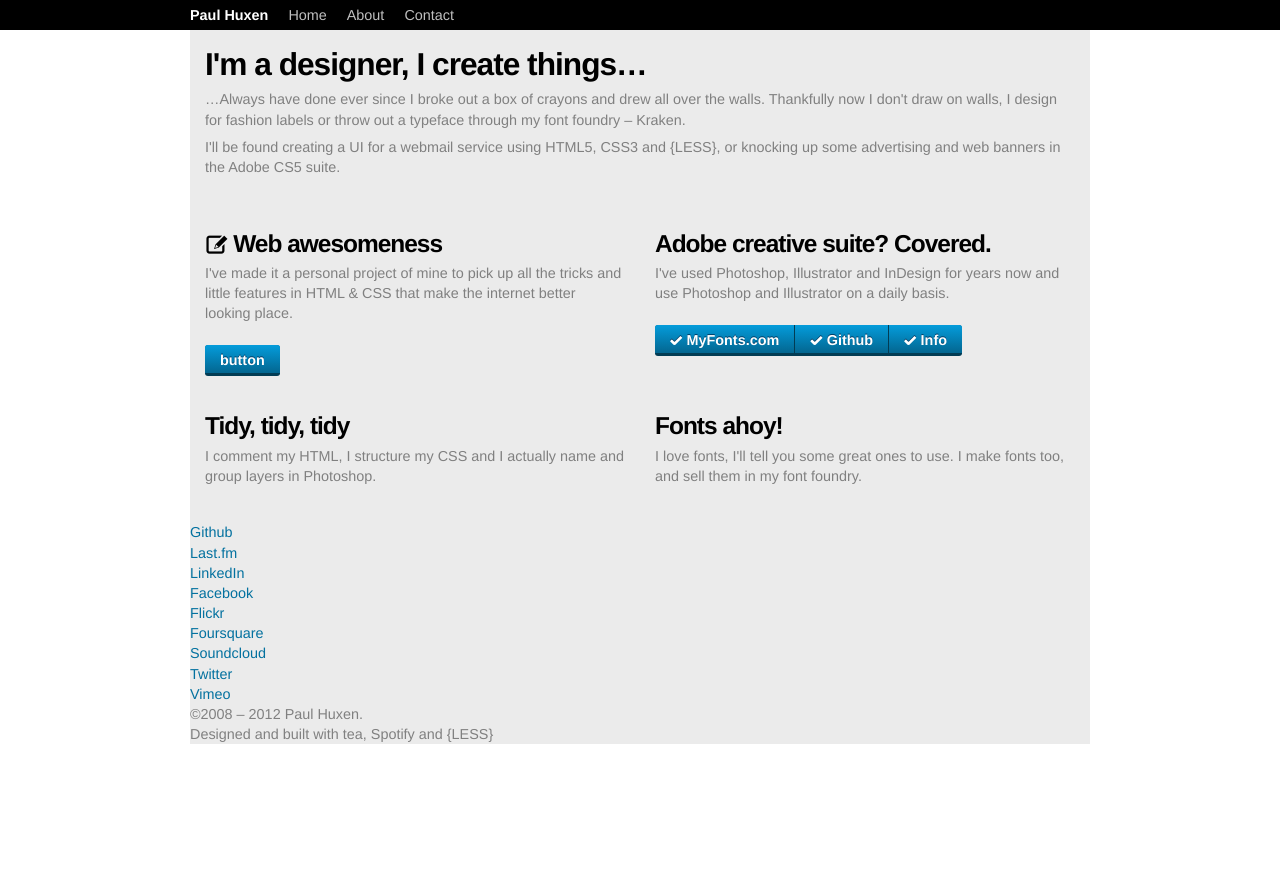
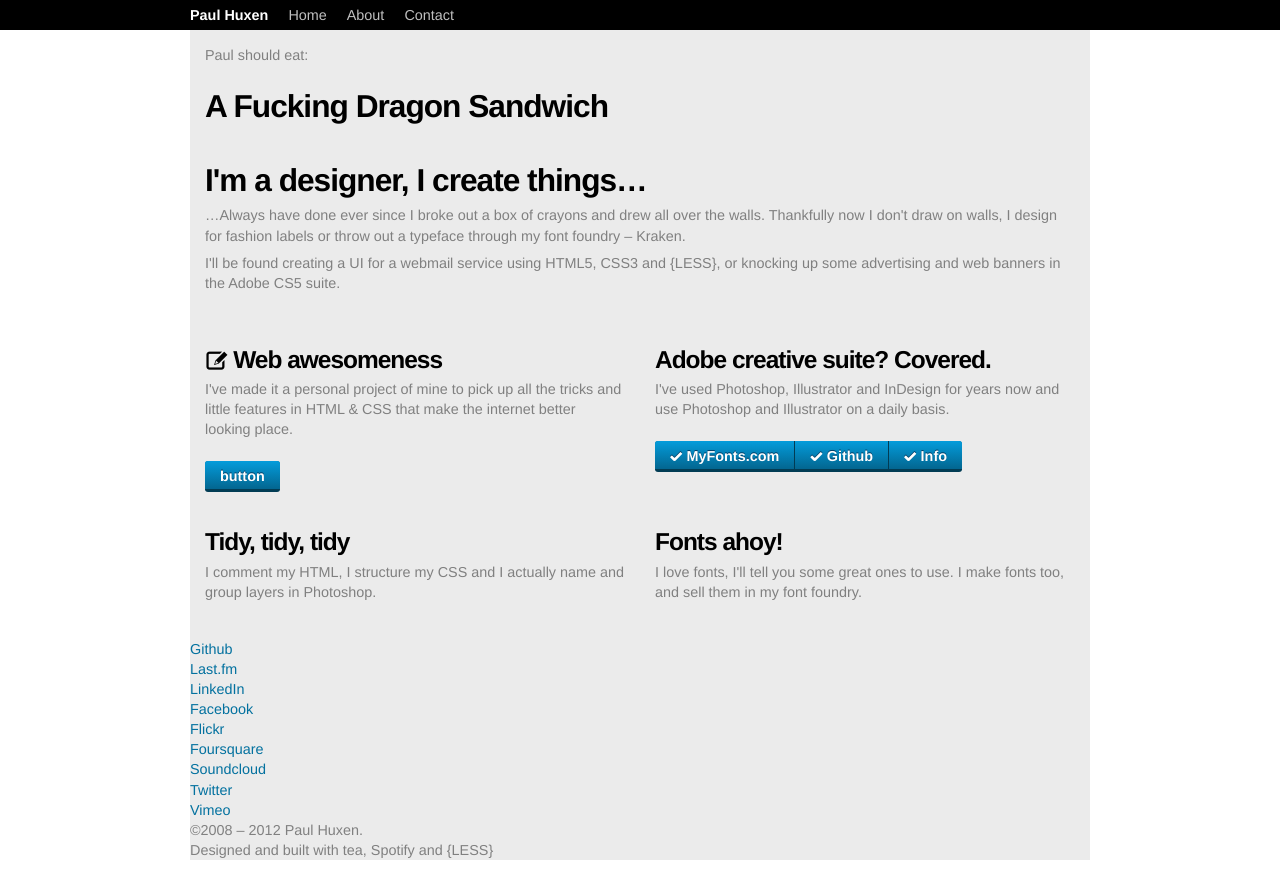
Before and after one commit to phuxen/Website-framework, a plain HTML site: page Portfolio/index.html in a window 1280 px wide. Before the commit the page ends 800 px from the top, so only its background shows below. Drawn offline with Linux system fonts and the light colour scheme.

Commit message:
Added random math

```diff
--- a/Portfolio/index.html
+++ b/Portfolio/index.html
@@ -40,6 +40,10 @@
     	<div class="containerInner">
 
 			<div class="span100">
+				<p>Paul should eat:</p>
+				<h1 class="quote"></h1>
+			</div>
+			<div class="span100">
 				<h1>I'm a designer, I create things&hellip;</h1>
 				<p>&hellip;Always have done ever since I broke out a box of crayons and drew all over the walls. Thankfully now I don't draw on walls, I design for fashion labels or throw out a typeface through my font foundry – Kraken.</p>
 				<p>I'll be found creating a UI for a webmail service using HTML5, CSS3 and {LESS}, or knocking up some advertising and web banners in the Adobe CS5 suite.</p>
@@ -67,7 +71,6 @@
 				<h2>Fonts ahoy!</h2>
 				<p>I love fonts, I'll tell you some great ones to use. I make fonts too, and sell them in my font foundry.</p>
 			</div>
-
 
 			<!-- Footer
 			================================================== -->
@@ -128,5 +131,12 @@
     <script src="../web_assets/js/bootstrap-carousel.js"></script>
     <script src="../web_assets/js/bootstrap-typeahead.js"></script>
     <script src="../web_assets/js/application.js"></script>
+    <script>
+    	$(document).ready(function() {
+		    var quotes = new Array("A Fucking Dragon Sandwich", "A Fucking Cheesesteak", "A Fucking Meatball Sub", "Some Fucking Spaghetti", "A Fucking Chicken Carbonara", "Some Fucking Chicken Parm", "A Fucking Pizza", "A Fucking Burrito", "A Fucking Bacon Cheeseburger", "Some Fucking Dumplings", "Some Fucking Dim Sum", "Some Fucking Chipotle Chicken", "Not Fucking Mac And Cheese Because It's Fucking Gross", "Some Fucking Chili", "A Fucking Chicken Bacon Ranch Sandwich", "A Fucking Buffalo Chicken Sandwich", "A Fucking Salad, Fatty!", "Some Fucking General Tsao's Chicken", "Some Fucking Steamed Pork Buns", "Some Fucking Singapore-Style Noodles", "Some Fucking Sweet-and-Sour Chicken", "Some Fucking Sesame Chicken", "Those Fucking Bacon-Wrapped Immitation Crab Meat On a Toothpick Things At The Chinese Buffet", "Some Fucking Meat On A Stick", "A Fucking Fat Sandwich From A Grease Truck At Rutgers", "A Real Fucking Cheesesteak From Fucking Philly", "Some Fucking Pasta Fagioli"),
+		    randno = quotes[Math.floor( Math.random() * quotes.length )];
+		    $('.quote').text( randno );
+		});
+    </script>
   </body>
 </html>
```
